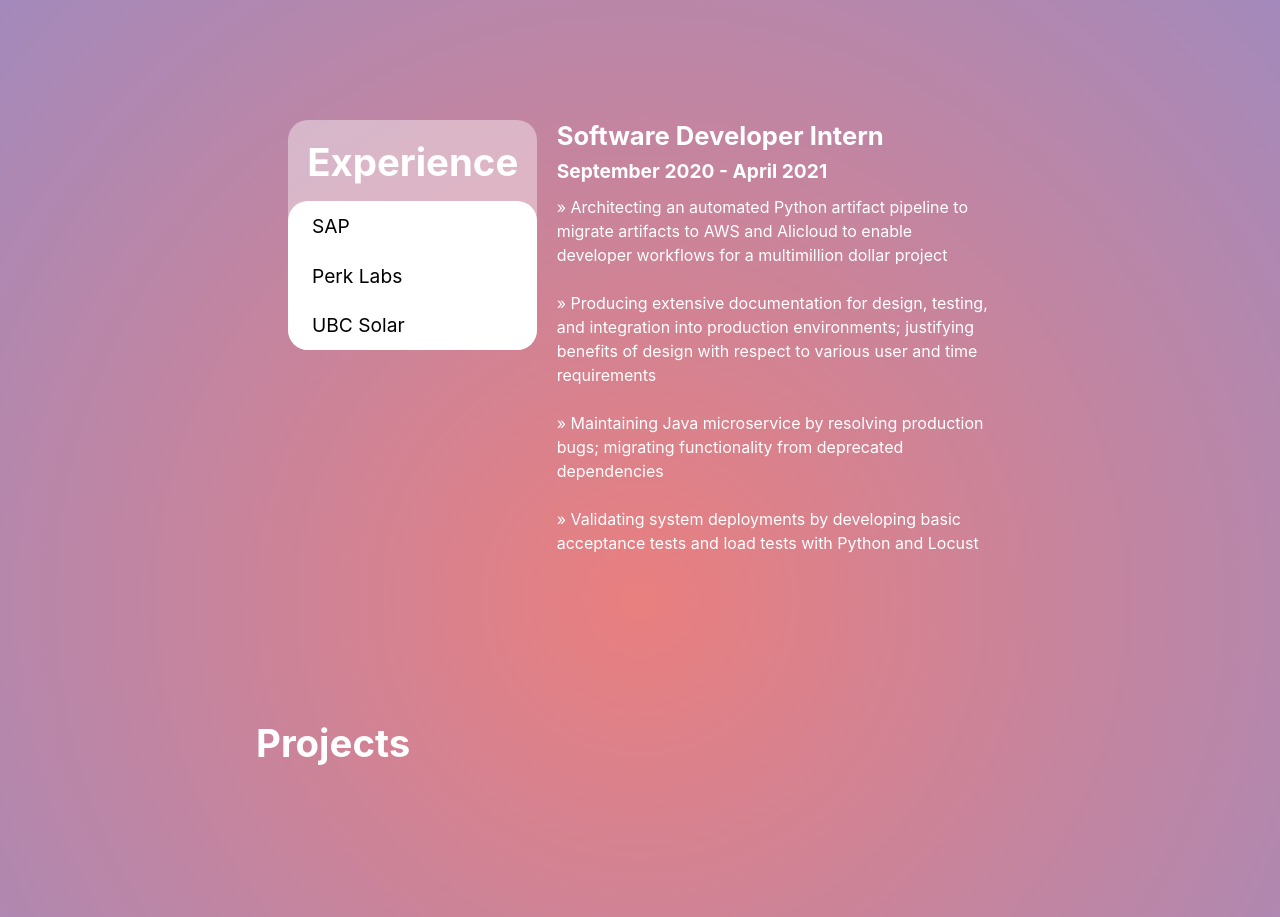
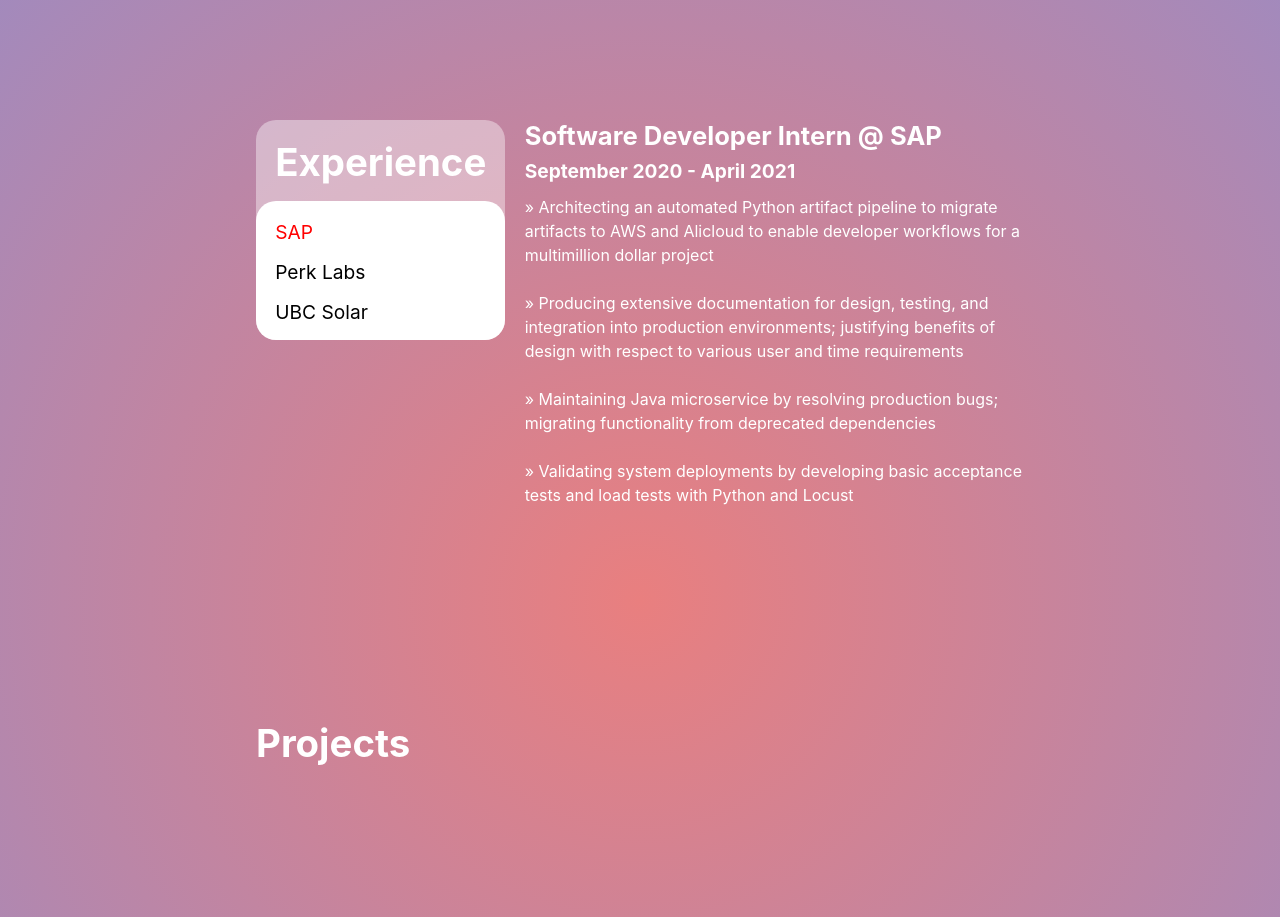
Before and after one commit to mpchow/personalWebsite_V2, a React (Create React App) app: page / in a window 1280 px wide. Shown: the part 1480-2397 px from the top of the page. Built offline with nearby package versions, Linux system fonts and the light colour scheme.

Commit message:
Formatting and change title

```diff
--- a/src/components/Experience/experience.css
+++ b/src/components/Experience/experience.css
@@ -9,7 +9,7 @@
 }
 
 .experience-box {
-   width: 55vw;
+   width: 60vw;
    top: 10vh;
    margin: 0 auto;
    position: relative;
@@ -19,8 +19,13 @@
    font-size: 1.5vw;
    height: 5vh;
    width: 10vw;
-   padding: 0.25em;
-   line-height: 5vh;
+}
+
+.experience-selected {
+   color: red;
+   font-size: 1.5vw;
+   height: 5vh;
+   width: 10vw;
 }
 
 .experience-titles {
@@ -37,10 +42,10 @@
 .experience-companies {
    display: flex;
    flex-direction: column;
-   justify-content: space-between;
    background-color: white;
    border-radius: 20px;
-   padding-left: 1.5vw;
+   padding: 1.5vw  1.5vw 0vw 1.5vw;
+   height: fit-content;
 }
 
 .experience-titles h1 {
--- a/src/components/Experience/experience.js
+++ b/src/components/Experience/experience.js
@@ -19,19 +19,19 @@
                   <div className="experience-titles">
                         <h1>Experience</h1>
                         <div className="experience-companies">
-                           <div className="experience-company" onClick={() => {
+                           <div className={this.state.experience === "SAP" ? "experience-selected" : "experience-company"} onClick={() => {
                               this.selectExperience("SAP");
                            }}>
                               SAP
                            </div>
 
-                           <div className="experience-company" onClick={() => {
+                           <div className={this.state.experience === "Perk Labs" ? "experience-selected" : "experience-company"} onClick={() => {
                               this.selectExperience("Perk Labs");
                            }}>
                               Perk Labs
                            </div>
 
-                           <div className="experience-company" onClick={() => {
+                           <div className={this.state.experience === "UBC Solar" ? "experience-selected" : "experience-company"} onClick={() => {
                               this.selectExperience("UBC Solar");
                            }}>
                               UBC Solar
@@ -40,7 +40,7 @@
                      </div>
                      <div className="experience-text">
                         {this.state.experience === "SAP" && <div>
-                           <h1>Software Developer Intern</h1>
+                           <h1>Software Developer Intern @ SAP</h1>
                            <h2>September 2020  -  April 2021</h2>
                            <p>
                               » Architecting an automated Python artifact pipeline to migrate artifacts to AWS and Alicloud to enable developer workflows for a multimillion dollar project <br/> <br/>
@@ -51,7 +51,7 @@
                         </div> }
 
                         {this.state.experience === "Perk Labs" && <div>
-                           <h1>QA Engineer Intern</h1>
+                           <h1>QA Engineer Intern @ Perk Labs</h1>
                            <h2>July 2020  -  August 2020</h2>
                            <p>
                            » Reduced the development team’s workload by developing UX features with React Native <br/> <br/>
@@ -61,7 +61,7 @@
                         </div>}
 
                         {this.state.experience === "UBC Solar" && <div>
-                           <h1>Software Developer</h1>
+                           <h1>Software Developer @ UBC Solar</h1>
                            <h2>September 2019  -  April 2020</h2>
                            <p>
                            » Designed a web app with HTML, CSS, and JavaScript to deliver telemetry data from a solar car for strategical analysis during competition <br/> <br/>
```
